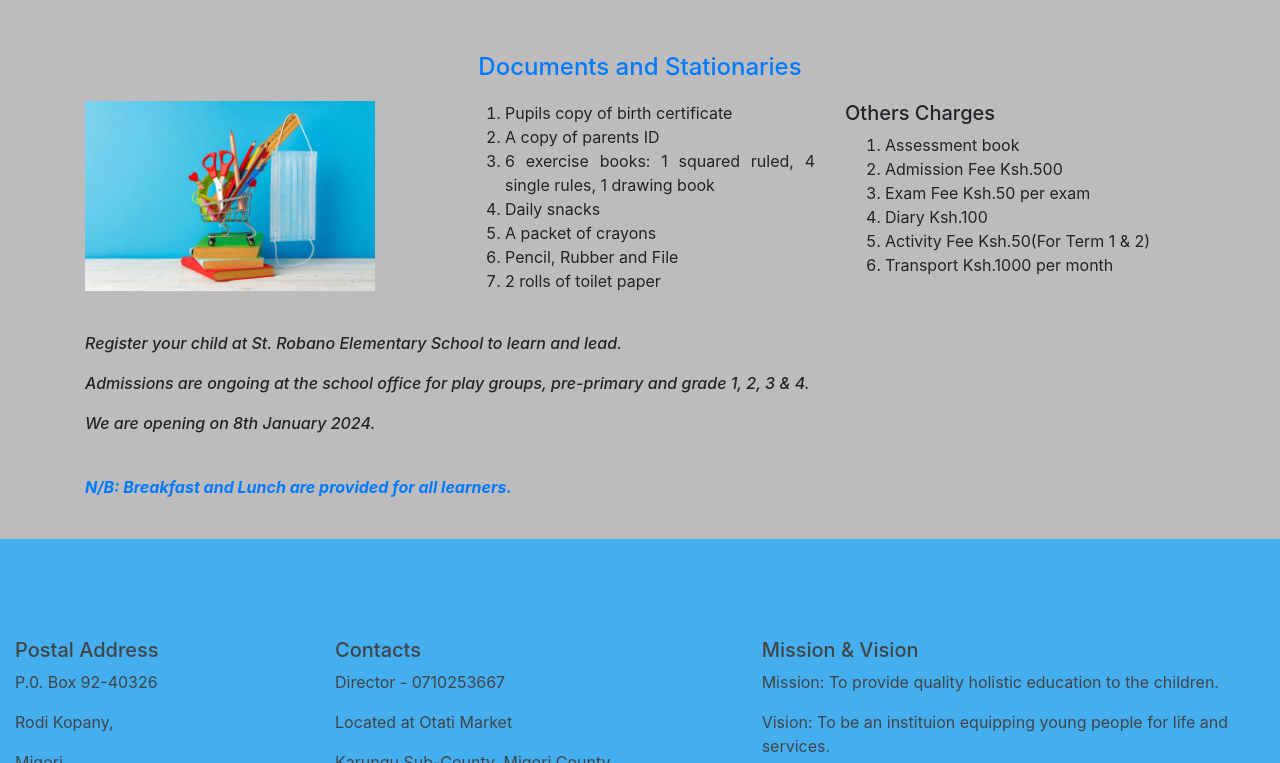
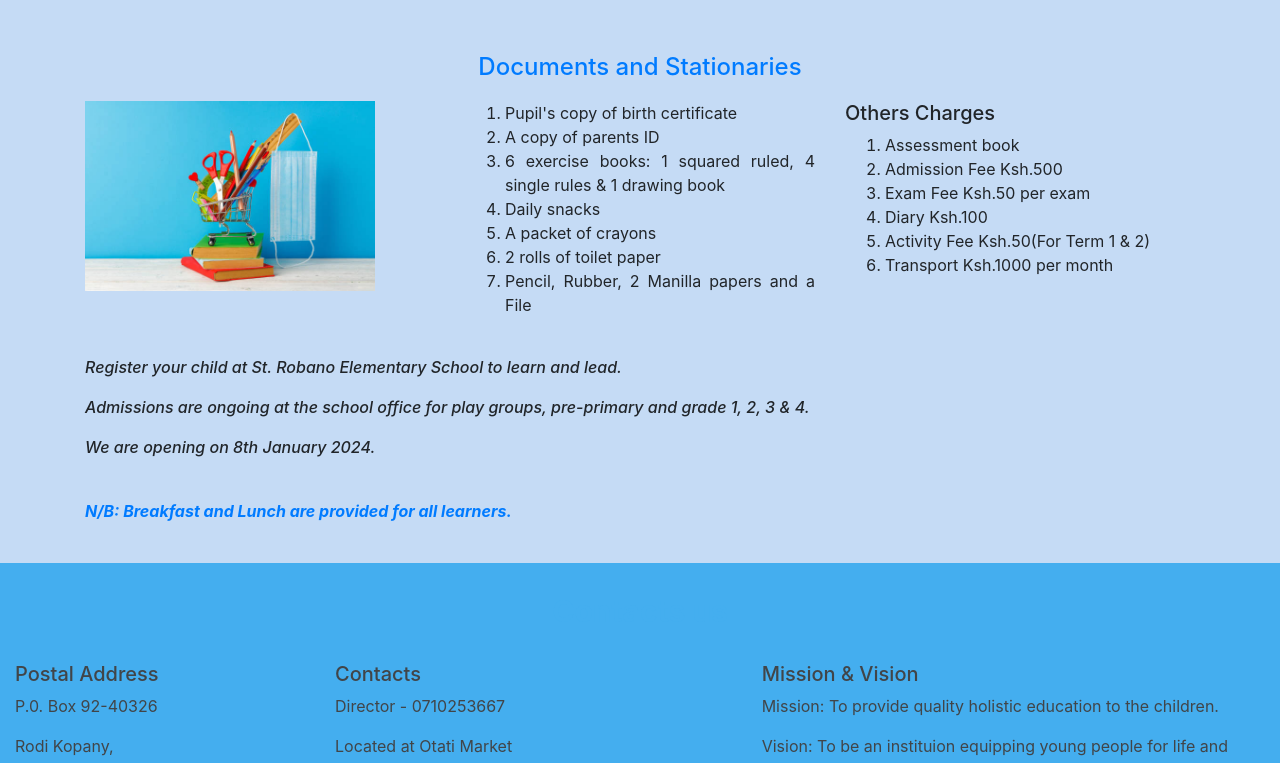
Before and after one commit to leakeyhamad/school, a plain HTML site: page index.html in a window 1280 px wide. Shown: the part 1671-2434 px from the top of the page. Drawn offline with nearby package versions, Linux system fonts and the light colour scheme.

```diff
--- a/index.html
+++ b/index.html
@@ -145,13 +145,14 @@
             </div>
               <div class="col-md-4 text-justify">
                   <ol type="1">
-                      <li>Pupils copy of birth certificate</li>
+                      <li>Pupil's copy of birth certificate</li>
                       <li>A copy of parents ID </li>
-                      <li>6 exercise books: 1 squared ruled, 4 single rules, 1 drawing book</li>
+                      <li>6 exercise books: 1 squared ruled, 4 single rules & 1 drawing book</li>
                       <li>Daily snacks</li>
                       <li>A packet of crayons</li>
-                      <li>Pencil, Rubber and File</li>
                       <li>2 rolls of toilet paper</li>
+                      <li>Pencil, Rubber, 2 Manilla papers and a File</li>
+
                   </ol>
               </div>
               <div class="col-md-4 text-justify">
--- a/styles/style.css
+++ b/styles/style.css
@@ -18,7 +18,7 @@
     font-weight: bold;
 }
 .insights{
-    background-color: rgb(189, 187, 187);
+    background-color: rgb(197, 219, 245);
    margin-bottom: -3%;
 }
 .notice{
```
